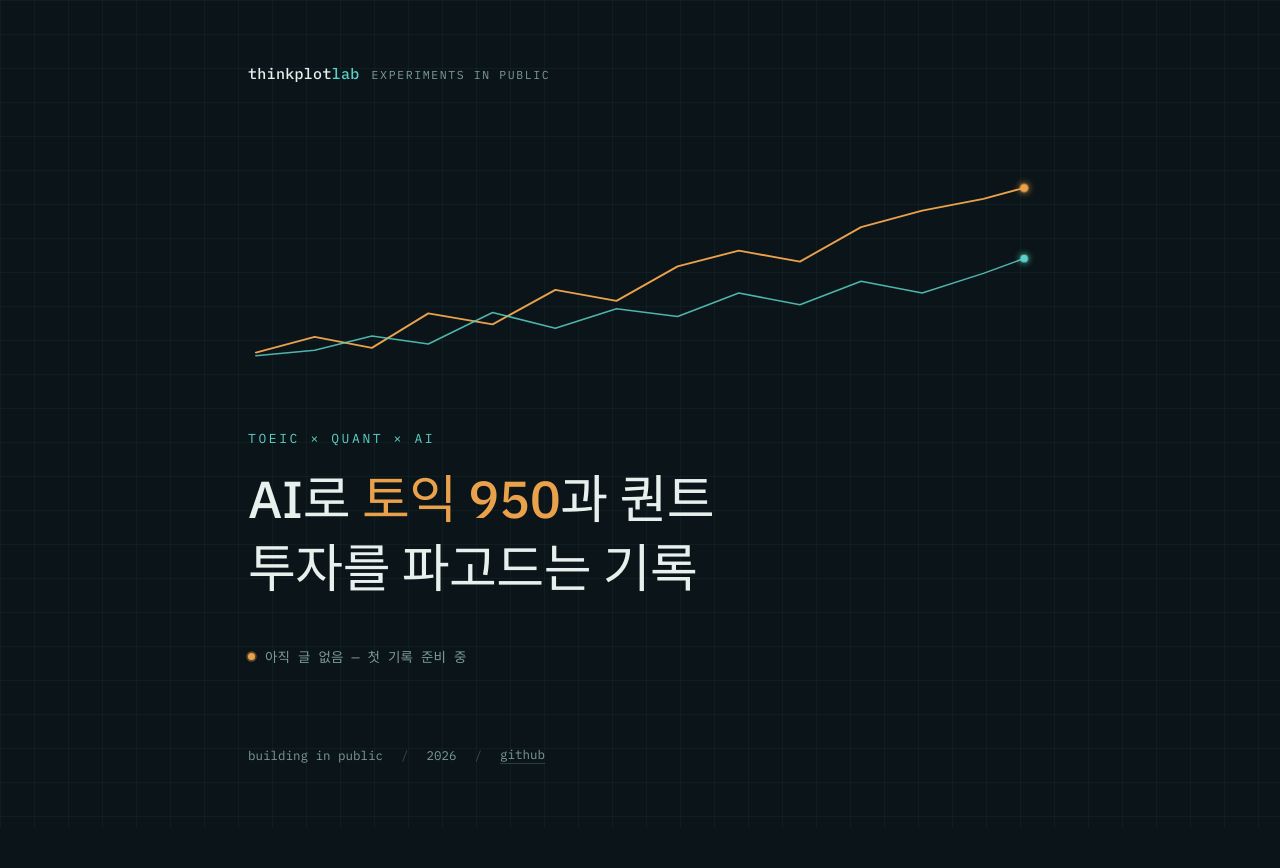
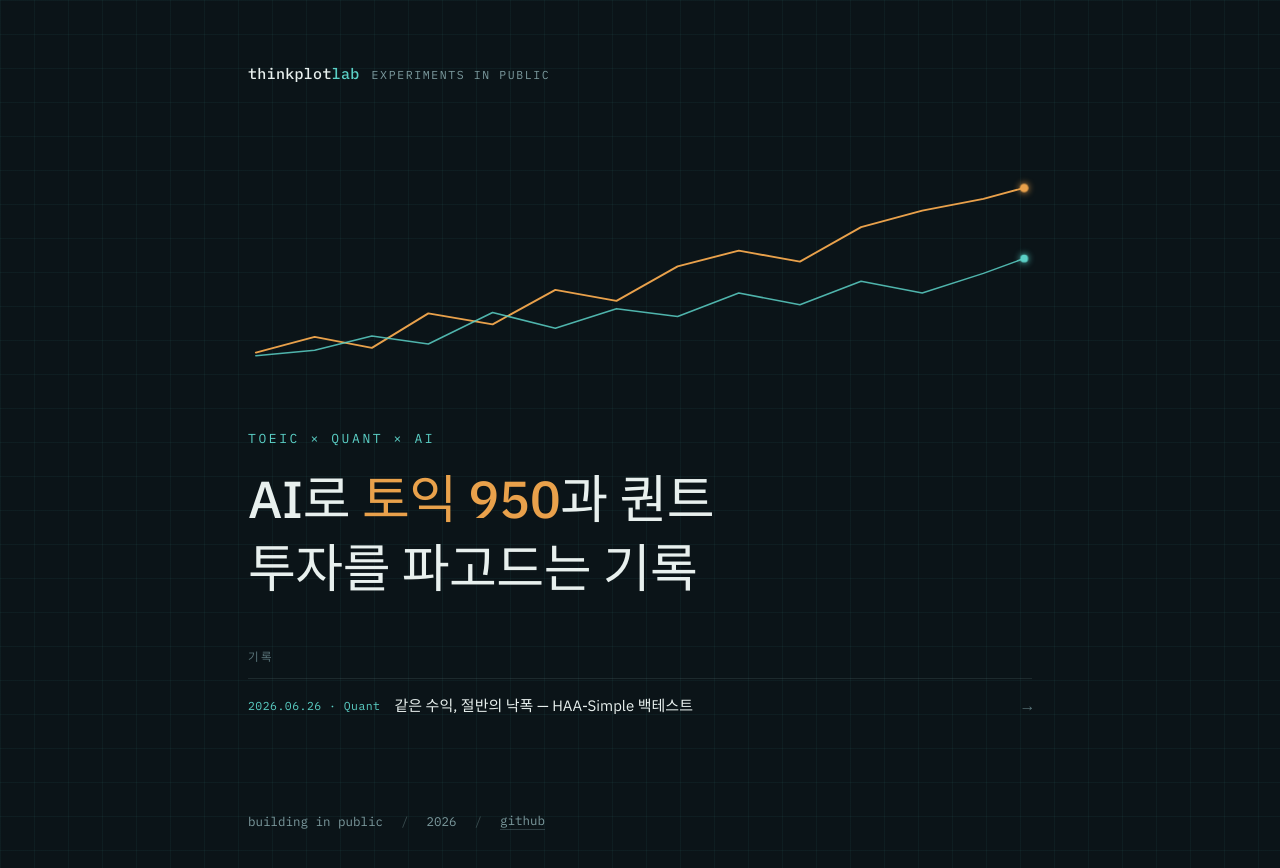
Before and after one commit to mikkkees/thinkplot, a plain HTML site: page index.html in a window 1280 px wide. Before the commit the page ends 828 px from the top, so only its background shows below. Drawn offline with Linux system fonts and the light colour scheme; a web font is replaced by a local one.

Commit message:
Add files via upload

```diff
--- a/index.html
+++ b/index.html
@@ -108,6 +108,15 @@
     animation:pulse 2.4s ease-out infinite;
     flex:none;
   }
+  .posts{margin-top:clamp(30px,6vw,46px)}
+  .posts-h{font-family:var(--mono);font-size:11.5px;letter-spacing:0.2em;text-transform:uppercase;color:#5A7479;margin-bottom:14px}
+  .post{display:flex;align-items:center;gap:14px;padding:16px 0;border-top:1px solid rgba(124,154,158,0.16);text-decoration:none;transition:padding-left 0.2s ease}
+  .post:hover,.post:focus-visible{padding-left:6px}
+  .post-meta{font-family:var(--mono);font-size:11.5px;color:var(--cyan);letter-spacing:0.04em;white-space:nowrap;flex:none}
+  .post-title{font-family:var(--kr);font-size:15px;color:var(--ink);line-height:1.4;flex:1}
+  .post:hover .post-title{color:var(--cyan)}
+  .post-arrow{font-family:var(--mono);color:#5A7479;flex:none}
+  .post:hover .post-arrow{color:var(--cyan)}
   footer{
     margin-top:clamp(40px,9vw,80px);
     display:flex;
@@ -161,9 +170,13 @@
     <p class="eyebrow">TOEIC × Quant × AI</p>
     <h1>AI로 <em>토익 950</em>과 퀀트 투자를 파고드는 기록</h1>
 
-    <div class="status">
-      <span class="pulse"></span>
-      <span>아직 글 없음 — 첫 기록 준비 중</span>
+    <div class="posts">
+      <p class="posts-h">기록</p>
+      <a class="post" href="./haa-backtest.html">
+        <span class="post-meta">2026.06.26 · Quant</span>
+        <span class="post-title">같은 수익, 절반의 낙폭 — HAA-Simple 백테스트</span>
+        <span class="post-arrow">→</span>
+      </a>
     </div>
 
     <footer>
```
